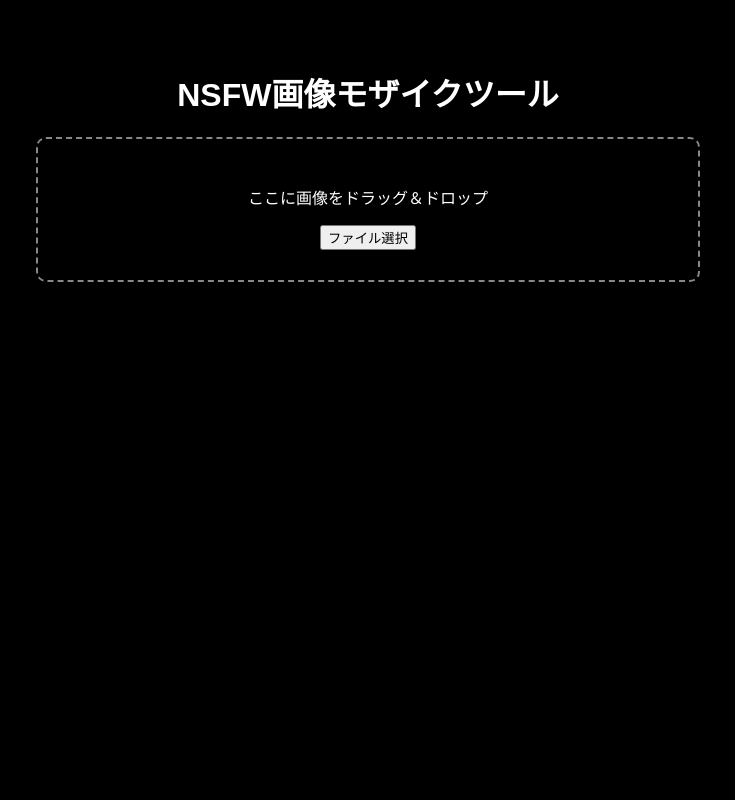
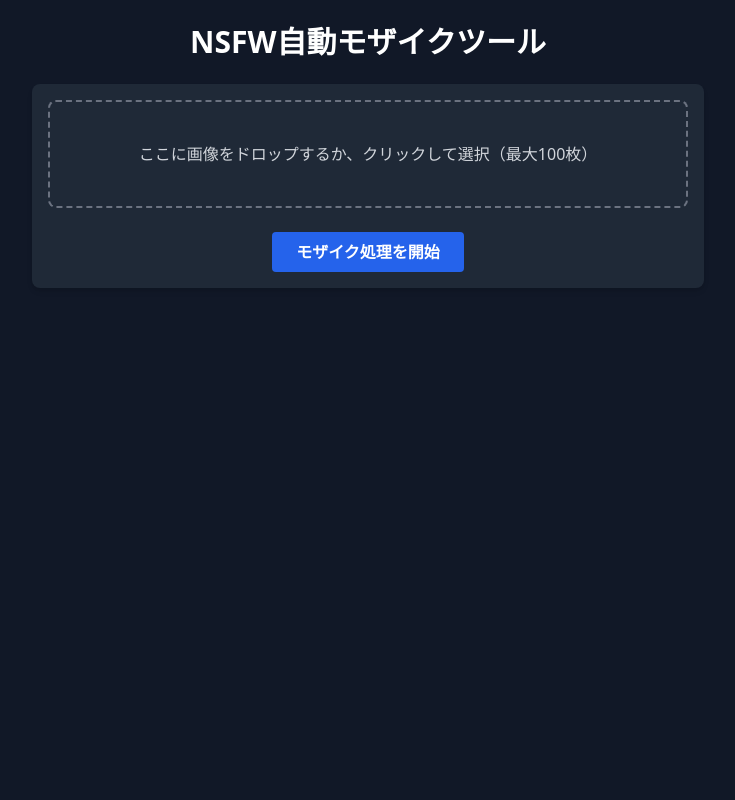
Before and after one commit to kenbo-7net/nsfw-mozaiku-tool, a Flask app: page / in a window 1280 px wide. Shown: the whole page, without its empty margins (272-1007 px from the left). Run offline with Flask 3, Linux system fonts and the light colour scheme; some libraries are stand-ins or nearby versions.

Commit message:
Update index.html

```diff
--- a/templates/index.html
+++ b/templates/index.html
@@ -2,90 +2,62 @@
 <html lang="ja">
 <head>
   <meta charset="UTF-8" />
-  <title>NSFWモザイクツール</title>
-  <style>
-    body {
-      background: #000;
-      color: #fff;
-      font-family: sans-serif;
-      text-align: center;
-      padding: 40px;
-    }
-    #drop-area {
-      border: 2px dashed #888;
-      border-radius: 10px;
-      padding: 30px;
-      margin: 20px auto;
-      width: 80%;
-      max-width: 600px;
-      cursor: pointer;
-    }
-    #drop-area.hover {
-      background: #222;
-    }
-  </style>
+  <meta name="viewport" content="width=device-width, initial-scale=1.0"/>
+  <title>NSFW自動モザイクツール</title>
+  <script src="https://cdn.tailwindcss.com"></script>
 </head>
-<body>
-  <h1>NSFW画像モザイクツール</h1>
-  <div id="drop-area">
-    <p>ここに画像をドラッグ＆ドロップ</p>
-    <input type="file" id="fileElem" multiple accept="image/*" style="display:none;">
-    <button onclick="fileElem.click()">ファイル選択</button>
+<body class="bg-gray-900 text-white min-h-screen flex flex-col items-center justify-start p-6">
+
+  <h1 class="text-3xl font-bold mb-6 text-center">NSFW自動モザイクツール</h1>
+
+  <form id="uploadForm" action="/process" method="POST" enctype="multipart/form-data" class="w-full max-w-2xl p-4 bg-gray-800 rounded-lg shadow-md">
+    <div id="dropZone" class="border-2 border-dashed border-gray-500 p-10 rounded-lg text-center hover:bg-gray-700 cursor-pointer">
+      <p class="text-gray-300">ここに画像をドロップするか、クリックして選択（最大100枚）</p>
+      <input id="fileInput" type="file" name="images" multiple accept="image/*" class="hidden" />
+    </div>
+
+    <div class="mt-6 text-center">
+      <button type="submit" class="bg-blue-600 hover:bg-blue-700 text-white font-bold py-2 px-6 rounded">
+        モザイク処理を開始
+      </button>
+    </div>
+  </form>
+
+  {% if files %}
+  <div class="mt-10 w-full max-w-6xl">
+    <h2 class="text-xl font-semibold mb-4">処理済み画像</h2>
+    <div class="grid grid-cols-2 sm:grid-cols-3 md:grid-cols-4 gap-4">
+      {% for file in files %}
+      <div class="bg-gray-800 rounded shadow">
+        <img src="{{ url_for('static', filename='outputs/' + file) }}" alt="processed" class="w-full rounded-t"/>
+        <div class="p-2 text-sm break-all">{{ file }}</div>
+      </div>
+      {% endfor %}
+    </div>
   </div>
+  {% endif %}
+
   <script>
-    const dropArea = document.getElementById('drop-area');
-    const fileElem = document.getElementById('fileElem');
+    const dropZone = document.getElementById("dropZone");
+    const fileInput = document.getElementById("fileInput");
 
-    ['dragenter', 'dragover'].forEach(eventName => {
-      dropArea.addEventListener(eventName, (e) => {
-        e.preventDefault();
-        e.stopPropagation();
-        dropArea.classList.add('hover');
-      });
+    dropZone.addEventListener("click", () => fileInput.click());
+
+    dropZone.addEventListener("dragover", e => {
+      e.preventDefault();
+      dropZone.classList.add("bg-gray-700");
     });
 
-    ['dragleave', 'drop'].forEach(eventName => {
-      dropArea.addEventListener(eventName, (e) => {
-        e.preventDefault();
-        e.stopPropagation();
-        dropArea.classList.remove('hover');
-      });
+    dropZone.addEventListener("dragleave", () => {
+      dropZone.classList.remove("bg-gray-700");
     });
 
-    dropArea.addEventListener('drop', (e) => {
-      const files = e.dataTransfer.files;
-      uploadFiles(files);
+    dropZone.addEventListener("drop", e => {
+      e.preventDefault();
+      dropZone.classList.remove("bg-gray-700");
+      fileInput.files = e.dataTransfer.files;
     });
+  </script>
 
-    fileElem.addEventListener('change', () => {
-      uploadFiles(fileElem.files);
-    });
-
-    function uploadFiles(files) {
-      const formData = new FormData();
-      for (let i = 0; i < files.length; i++) {
-        formData.append('images', files[i]);
-      }
-
-      fetch('/process', {
-        method: 'POST',
-        body: formData
-      })
-      .then(res => {
-        if (!res.ok) throw new Error("ZIP download failed");
-        return res.blob();
-      })
-      .then(blob => {
-        const url = window.URL.createObjectURL(blob);
-        const a = document.createElement('a');
-        a.href = url;
-        a.download = 'processed_images.zip';
-        document.body.appendChild(a);
-        a.click();
-        a.remove();
-      })
-      .catch(err => alert("処理エラー: " + err));
-    }
-  </script>
 </body>
 </html>
```
